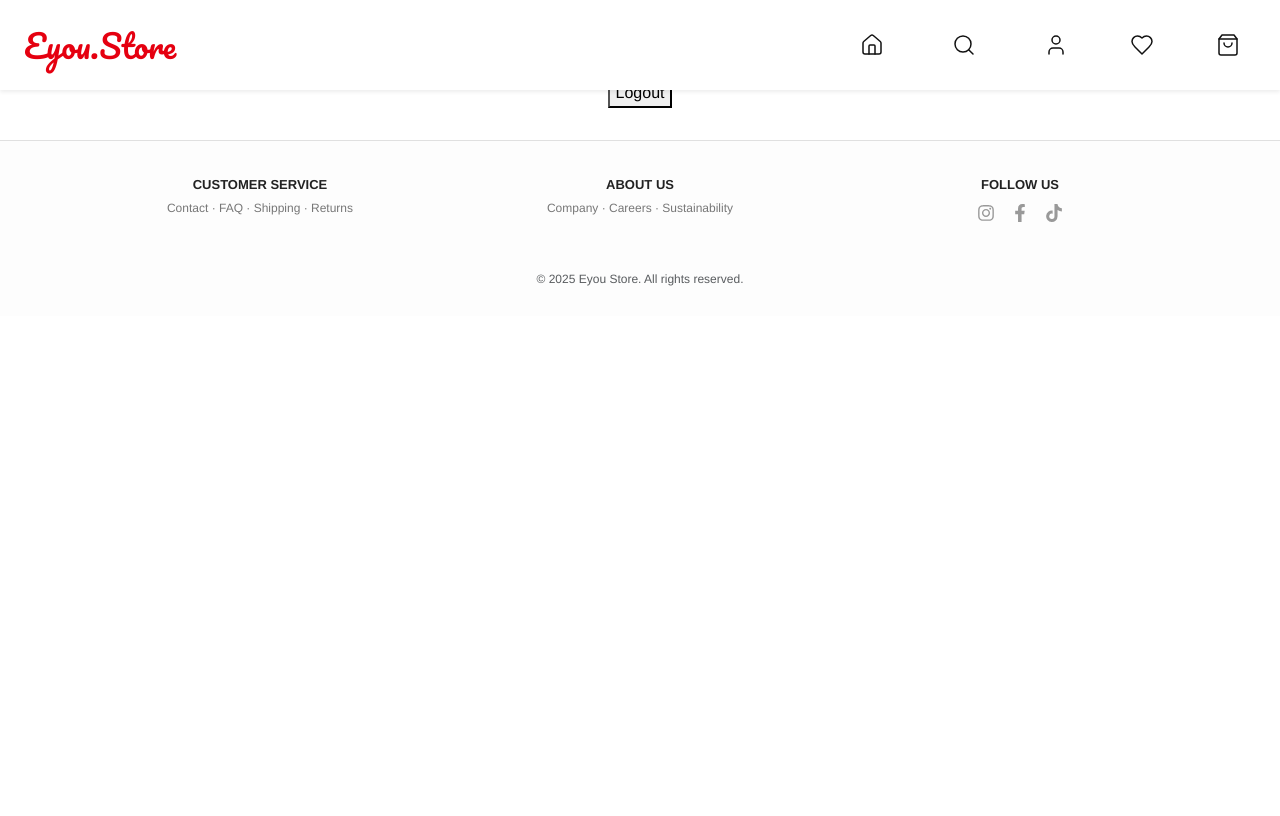
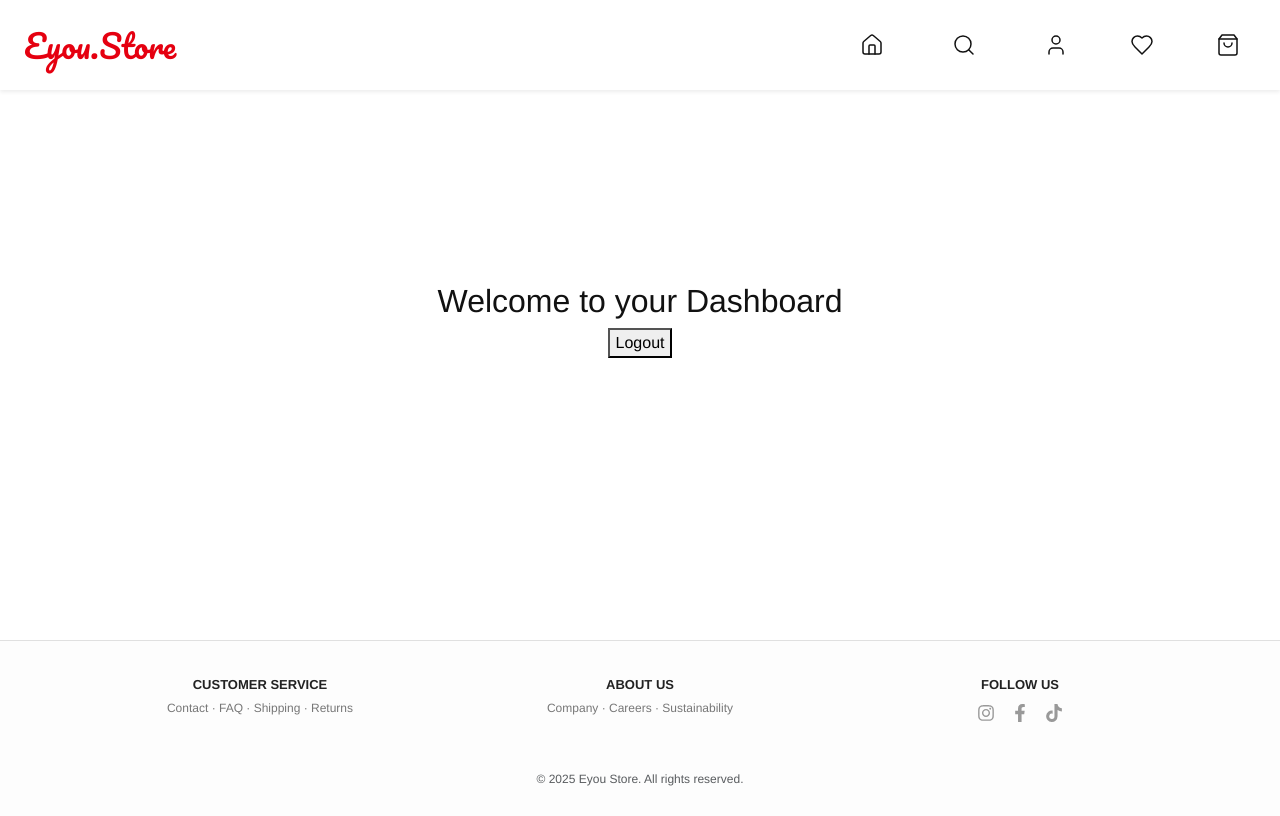
Before and after one commit to Meycemabd/Ecommerce, a React (Vite) app in the folder client/: page /dashboard in a window 1280 px wide. Built offline with nearby package versions, Linux system fonts and the light colour scheme; sample sign-in values are in the browser's storage.

Commit message:
login page done with fake login before backend & css fixes

```diff
--- a/client/index.html
+++ b/client/index.html
@@ -11,7 +11,7 @@
     <link href="https://cdnjs.cloudflare.com/ajax/libs/font-awesome/6.5.0/css/all.min.css" rel="stylesheet" />
 
 
-    <title>Eyou Store</title>
+    <title>Eyou.Store</title>
   </head>
   <body>
     <div id="root"></div>
--- a/client/src/pages/DashboardPage.jsx
+++ b/client/src/pages/DashboardPage.jsx
@@ -1,4 +1,3 @@
-// src/pages/DashboardPage.jsx
 import React from "react";
 import { useNavigate } from "react-router-dom";
 
@@ -11,7 +10,16 @@ export default function DashboardPage() {
   };
 
   return (
-    <div style={{ padding: "2rem", textAlign: "center" }}>
+    <div
+      style={{
+        display: "flex",
+        justifyContent: "center",
+        alignItems: "center",
+        minHeight: "calc(100vh - 160px)",
+        flexDirection: "column",
+        textAlign: "center",
+      }}
+    >
       <h2>Welcome to your Dashboard</h2>
       <button onClick={handleLogout}>Logout</button>
     </div>
--- a/client/src/pages/LoginPage.jsx
+++ b/client/src/pages/LoginPage.jsx
@@ -62,9 +62,10 @@ export default function LoginPage() {
             />
           </div>
 
-          <MDBBtn className="w-100 mb-2" color='dark' size='md' type="submit">
+          <button className="btn btn-dark btn-md w-100 mb-2" type="submit">
             Login
-          </MDBBtn>
+          </button>
+
 
           {errorMsg && (
             <p className="text-danger text-center mt-2 small">{errorMsg}</p>
--- a/client/src/pages/ThankYouPage.jsx
+++ b/client/src/pages/ThankYouPage.jsx
@@ -1,10 +1,11 @@
 // src/pages/ThankYouPage.jsx
 import React from "react";
-import { useLocation } from "react-router-dom";
+import { useLocation, useNavigate } from "react-router-dom";
 import "../styles/pagesCSS/ThankYouPage.css";
 
 export default function ThankYouPage() {
   const location = useLocation();
+  const navigate = useNavigate();
   const user = location.state?.user;
   const total = location.state?.total;
 
@@ -23,6 +24,13 @@ export default function ThankYouPage() {
           <h4 className="mt-4">Order Total</h4>
           <p><strong>€ {total?.toFixed(2)}</strong></p>
         </div>
+
+        <button
+          className="btn btn-dark mt-4"
+          onClick={() => navigate('/')}
+        >
+          Back to Shop
+        </button>
       </div>
     </div>
   );
```
Also changed, not shown: client/src/styles/pagesCSS/DashboardPage.css (added).
